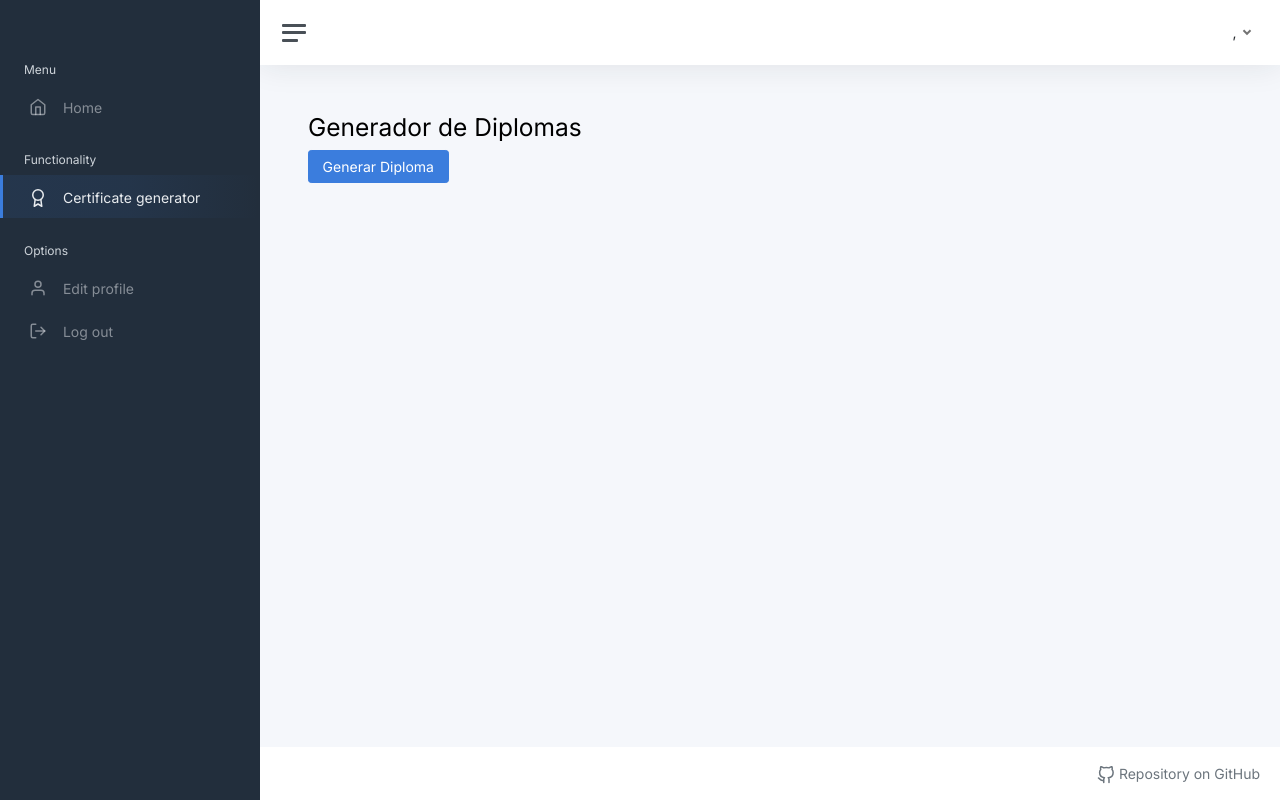
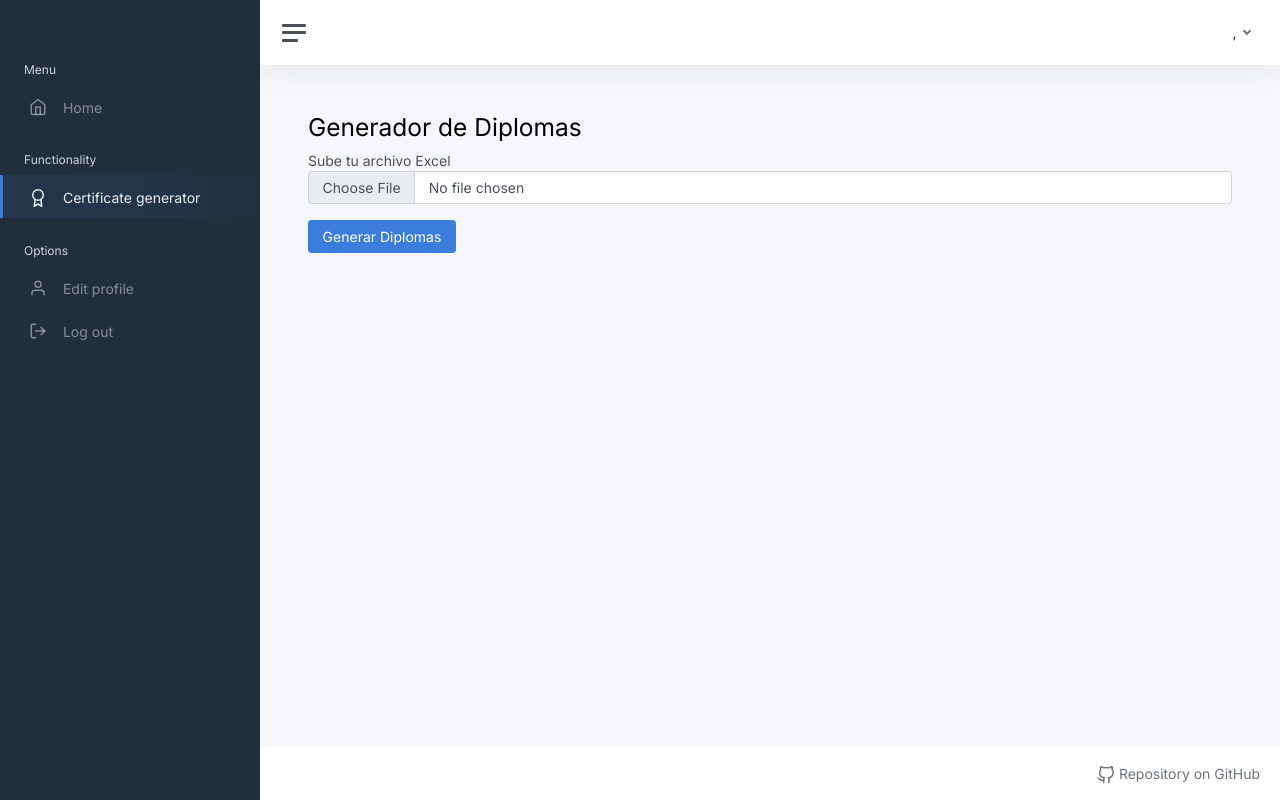
Before and after one commit to alvaroChico2408/innosoft-diplomas-1, a Flask app: page /diplomas in a window 1280 px wide. Run offline with Flask 3, Linux system fonts and the light colour scheme; the visitor is signed in with stand-in values (Sample User, id 1); parts of the project's set-up code (start-up, migrations or seed data) failed here and were passed over; some libraries are stand-ins or nearby versions.

Commit message:
[feat] index.html adaptation

```diff
--- a/app/modules/diplomas/templates/diplomas/index.html
+++ b/app/modules/diplomas/templates/diplomas/index.html
@@ -4,8 +4,13 @@
 
 {% block content %}
 <h2>Generador de Diplomas</h2>
-<form method="post" action="{{ url_for('diplomas.generate') }}">
-    <button type="submit" class="btn btn-primary">Generar Diploma</button>
+<form method="post" enctype="multipart/form-data">
+    {{ form.hidden_tag() }}
+    <div class="mb-3">
+        {{ form.hours_excel.label }}
+        {{ form.hours_excel(class="form-control") }}
+    </div>
+    <button type="submit" class="btn btn-primary">{{ form.submit.label }}</button>
 </form>
 {% endblock %}
 
```
